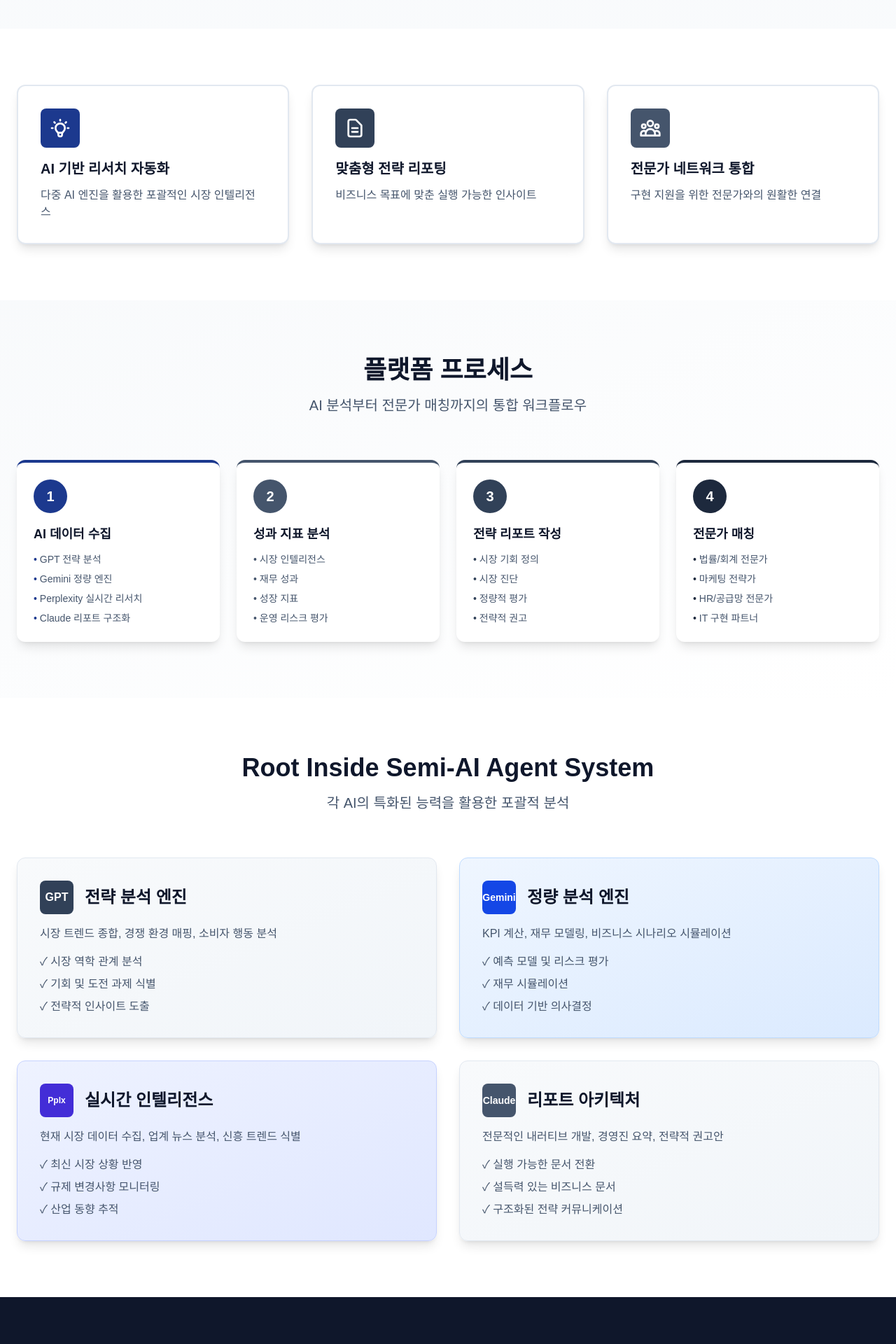
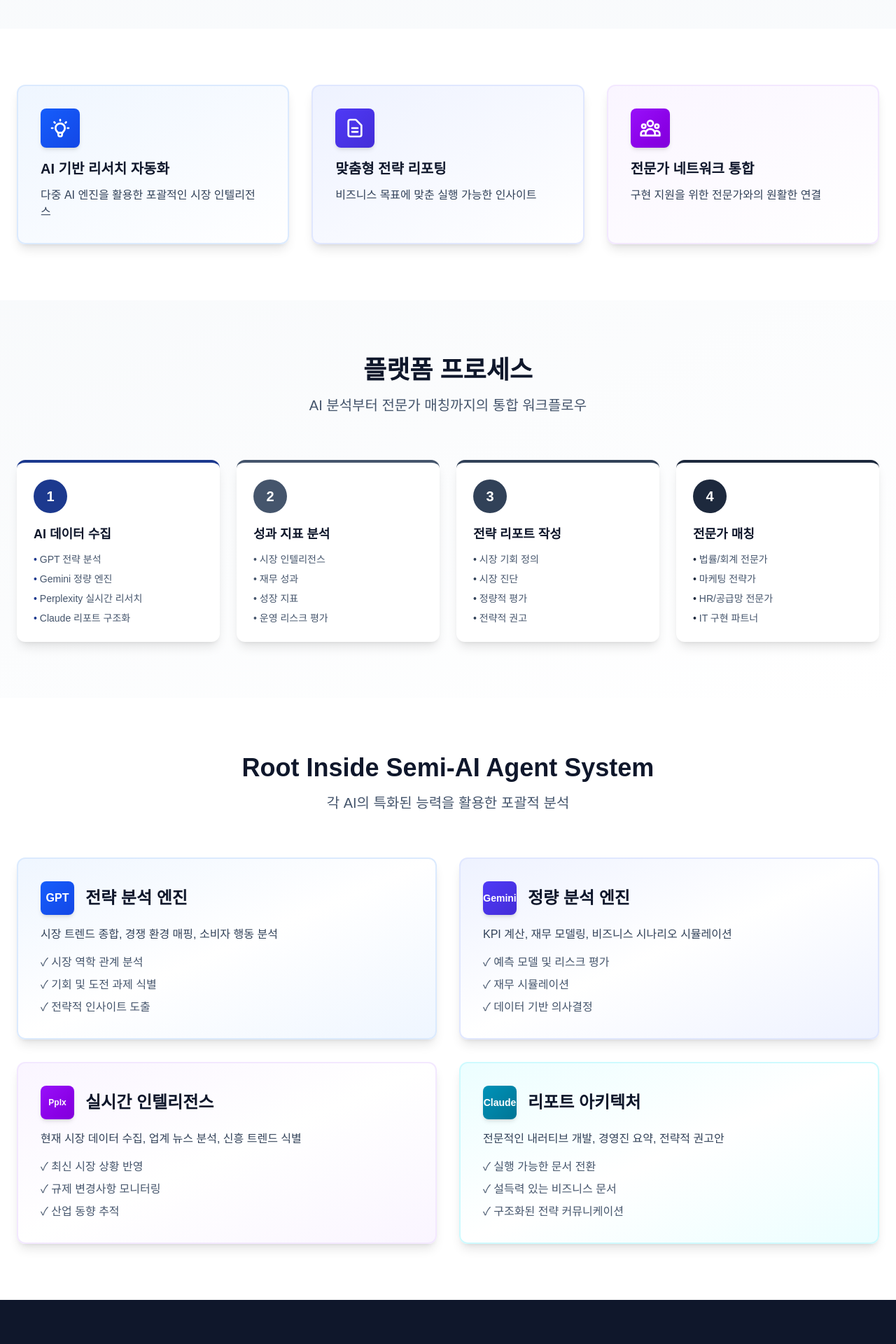
Before and after one commit to leekangyeop-cpu/semi_ai_agent, a Next.js app: page / in a window 1280 px wide. Shown: the part 440-2360 px from the top of the page at 70% size. Built offline with nearby package versions, Linux system fonts and the light colour scheme.

Commit message:
Root Inside 7

```diff
--- a/app/page.tsx
+++ b/app/page.tsx
@@ -141,34 +141,34 @@
       <section className="py-20 px-6 bg-white">
         <div className="max-w-7xl mx-auto">
           <div className="grid md:grid-cols-3 gap-8">
-            <div className="bg-white p-8 rounded-xl shadow-lg border-2 border-slate-200 hover:border-blue-900 transition-all">
-              <div className="w-14 h-14 bg-blue-900 rounded-lg flex items-center justify-center mb-4">
+            <div className="bg-gradient-to-br from-blue-50 to-white p-8 rounded-xl shadow-lg border-2 border-blue-100 hover:border-blue-500 hover:shadow-xl transition-all">
+              <div className="w-14 h-14 bg-gradient-to-br from-blue-600 to-blue-700 rounded-lg flex items-center justify-center mb-4 shadow-md">
                 <svg className="w-8 h-8 text-white" fill="none" stroke="currentColor" viewBox="0 0 24 24">
                   <path strokeLinecap="round" strokeLinejoin="round" strokeWidth={2} d="M9.663 17h4.673M12 3v1m6.364 1.636l-.707.707M21 12h-1M4 12H3m3.343-5.657l-.707-.707m2.828 9.9a5 5 0 117.072 0l-.548.547A3.374 3.374 0 0014 18.469V19a2 2 0 11-4 0v-.531c0-.895-.356-1.754-.988-2.386l-.548-.547z" />
                 </svg>
               </div>
               <h3 className="text-xl font-bold text-slate-900 mb-3">AI 기반 리서치 자동화</h3>
-              <p className="text-slate-600">다중 AI 엔진을 활용한 포괄적인 시장 인텔리전스</p>
+              <p className="text-slate-700">다중 AI 엔진을 활용한 포괄적인 시장 인텔리전스</p>
             </div>
 
-            <div className="bg-white p-8 rounded-xl shadow-lg border-2 border-slate-200 hover:border-blue-900 transition-all">
-              <div className="w-14 h-14 bg-slate-700 rounded-lg flex items-center justify-center mb-4">
+            <div className="bg-gradient-to-br from-indigo-50 to-white p-8 rounded-xl shadow-lg border-2 border-indigo-100 hover:border-indigo-500 hover:shadow-xl transition-all">
+              <div className="w-14 h-14 bg-gradient-to-br from-indigo-600 to-indigo-700 rounded-lg flex items-center justify-center mb-4 shadow-md">
                 <svg className="w-8 h-8 text-white" fill="none" stroke="currentColor" viewBox="0 0 24 24">
                   <path strokeLinecap="round" strokeLinejoin="round" strokeWidth={2} d="M9 12h6m-6 4h6m2 5H7a2 2 0 01-2-2V5a2 2 0 012-2h5.586a1 1 0 01.707.293l5.414 5.414a1 1 0 01.293.707V19a2 2 0 01-2 2z" />
                 </svg>
               </div>
               <h3 className="text-xl font-bold text-slate-900 mb-3">맞춤형 전략 리포팅</h3>
-              <p className="text-slate-600">비즈니스 목표에 맞춘 실행 가능한 인사이트</p>
+              <p className="text-slate-700">비즈니스 목표에 맞춘 실행 가능한 인사이트</p>
             </div>
 
-            <div className="bg-white p-8 rounded-xl shadow-lg border-2 border-slate-200 hover:border-blue-900 transition-all">
-              <div className="w-14 h-14 bg-slate-600 rounded-lg flex items-center justify-center mb-4">
+            <div className="bg-gradient-to-br from-purple-50 to-white p-8 rounded-xl shadow-lg border-2 border-purple-100 hover:border-purple-500 hover:shadow-xl transition-all">
+              <div className="w-14 h-14 bg-gradient-to-br from-purple-600 to-purple-700 rounded-lg flex items-center justify-center mb-4 shadow-md">
                 <svg className="w-8 h-8 text-white" fill="none" stroke="currentColor" viewBox="0 0 24 24">
                   <path strokeLinecap="round" strokeLinejoin="round" strokeWidth={2} d="M17 20h5v-2a3 3 0 00-5.356-1.857M17 20H7m10 0v-2c0-.656-.126-1.283-.356-1.857M7 20H2v-2a3 3 0 015.356-1.857M7 20v-2c0-.656.126-1.283.356-1.857m0 0a5.002 5.002 0 019.288 0M15 7a3 3 0 11-6 0 3 3 0 016 0zm6 3a2 2 0 11-4 0 2 2 0 014 0zM7 10a2 2 0 11-4 0 2 2 0 014 0z" />
                 </svg>
               </div>
               <h3 className="text-xl font-bold text-slate-900 mb-3">전문가 네트워크 통합</h3>
-              <p className="text-slate-600">구현 지원을 위한 전문가와의 원활한 연결</p>
+              <p className="text-slate-700">구현 지원을 위한 전문가와의 원활한 연결</p>
             </div>
           </div>
         </div>
@@ -247,14 +247,14 @@
           </div>
 
           <div className="grid md:grid-cols-2 gap-8">
-            <div className="bg-gradient-to-br from-slate-50 to-slate-100 p-8 rounded-xl shadow-lg border border-slate-200 hover:border-slate-300 transition-all">
+            <div className="bg-gradient-to-br from-blue-50 via-white to-blue-50 p-8 rounded-xl shadow-lg border-2 border-blue-100 hover:border-blue-400 hover:shadow-xl transition-all">
               <div className="flex items-center mb-4">
-                <div className="w-12 h-12 bg-slate-700 rounded-lg flex items-center justify-center mr-4">
+                <div className="w-12 h-12 bg-gradient-to-br from-blue-600 to-blue-700 rounded-lg flex items-center justify-center mr-4 shadow-md">
                   <span className="text-white font-bold">GPT</span>
                 </div>
                 <h3 className="text-2xl font-bold text-slate-900">전략 분석 엔진</h3>
               </div>
-              <p className="text-slate-600 mb-4">시장 트렌드 종합, 경쟁 환경 매핑, 소비자 행동 분석</p>
+              <p className="text-slate-700 mb-4">시장 트렌드 종합, 경쟁 환경 매핑, 소비자 행동 분석</p>
               <ul className="space-y-2 text-slate-600">
                 <li>✓ 시장 역학 관계 분석</li>
                 <li>✓ 기회 및 도전 과제 식별</li>
@@ -262,14 +262,14 @@
               </ul>
             </div>
 
-            <div className="bg-gradient-to-br from-blue-50 to-blue-100 p-8 rounded-xl shadow-lg border border-blue-200 hover:border-blue-300 transition-all">
+            <div className="bg-gradient-to-br from-indigo-50 via-white to-indigo-50 p-8 rounded-xl shadow-lg border-2 border-indigo-100 hover:border-indigo-400 hover:shadow-xl transition-all">
               <div className="flex items-center mb-4">
-                <div className="w-12 h-12 bg-blue-700 rounded-lg flex items-center justify-center mr-4">
+                <div className="w-12 h-12 bg-gradient-to-br from-indigo-600 to-indigo-700 rounded-lg flex items-center justify-center mr-4 shadow-md">
                   <span className="text-white font-bold text-sm">Gemini</span>
                 </div>
                 <h3 className="text-2xl font-bold text-slate-900">정량 분석 엔진</h3>
               </div>
-              <p className="text-slate-600 mb-4">KPI 계산, 재무 모델링, 비즈니스 시나리오 시뮬레이션</p>
+              <p className="text-slate-700 mb-4">KPI 계산, 재무 모델링, 비즈니스 시나리오 시뮬레이션</p>
               <ul className="space-y-2 text-slate-600">
                 <li>✓ 예측 모델 및 리스크 평가</li>
                 <li>✓ 재무 시뮬레이션</li>
@@ -277,14 +277,14 @@
               </ul>
             </div>
 
-            <div className="bg-gradient-to-br from-indigo-50 to-indigo-100 p-8 rounded-xl shadow-lg border border-indigo-200 hover:border-indigo-300 transition-all">
+            <div className="bg-gradient-to-br from-purple-50 via-white to-purple-50 p-8 rounded-xl shadow-lg border-2 border-purple-100 hover:border-purple-400 hover:shadow-xl transition-all">
               <div className="flex items-center mb-4">
-                <div className="w-12 h-12 bg-indigo-700 rounded-lg flex items-center justify-center mr-4">
+                <div className="w-12 h-12 bg-gradient-to-br from-purple-600 to-purple-700 rounded-lg flex items-center justify-center mr-4 shadow-md">
                   <span className="text-white font-bold text-xs">Pplx</span>
                 </div>
                 <h3 className="text-2xl font-bold text-slate-900">실시간 인텔리전스</h3>
               </div>
-              <p className="text-slate-600 mb-4">현재 시장 데이터 수집, 업계 뉴스 분석, 신흥 트렌드 식별</p>
+              <p className="text-slate-700 mb-4">현재 시장 데이터 수집, 업계 뉴스 분석, 신흥 트렌드 식별</p>
               <ul className="space-y-2 text-slate-600">
                 <li>✓ 최신 시장 상황 반영</li>
                 <li>✓ 규제 변경사항 모니터링</li>
@@ -292,14 +292,14 @@
               </ul>
             </div>
 
-            <div className="bg-gradient-to-br from-slate-50 to-slate-100 p-8 rounded-xl shadow-lg border border-slate-200 hover:border-slate-300 transition-all">
+            <div className="bg-gradient-to-br from-cyan-50 via-white to-cyan-50 p-8 rounded-xl shadow-lg border-2 border-cyan-100 hover:border-cyan-400 hover:shadow-xl transition-all">
               <div className="flex items-center mb-4">
-                <div className="w-12 h-12 bg-slate-600 rounded-lg flex items-center justify-center mr-4">
+                <div className="w-12 h-12 bg-gradient-to-br from-cyan-600 to-cyan-700 rounded-lg flex items-center justify-center mr-4 shadow-md">
                   <span className="text-white font-bold text-sm">Claude</span>
                 </div>
                 <h3 className="text-2xl font-bold text-slate-900">리포트 아키텍처</h3>
               </div>
-              <p className="text-slate-600 mb-4">전문적인 내러티브 개발, 경영진 요약, 전략적 권고안</p>
+              <p className="text-slate-700 mb-4">전문적인 내러티브 개발, 경영진 요약, 전략적 권고안</p>
               <ul className="space-y-2 text-slate-600">
                 <li>✓ 실행 가능한 문서 전환</li>
                 <li>✓ 설득력 있는 비즈니스 문서</li>
@@ -590,7 +590,7 @@
                   <div className="mt-4 pt-4 border-t border-blue-200">
                     <button
                       onClick={handleContactWithContext}
-                      className="w-full bg-gradient-to-r from-slate-700 to-slate-600 text-white px-6 py-3 rounded-lg font-semibold hover:shadow-lg transition-all flex items-center justify-center gap-2"
+                      className="w-full bg-gradient-to-r from-indigo-600 to-purple-600 text-white px-6 py-3 rounded-lg font-semibold hover:shadow-lg hover:from-indigo-700 hover:to-purple-700 transition-all flex items-center justify-center gap-2"
                     >
                       <svg className="w-5 h-5" fill="none" stroke="currentColor" viewBox="0 0 24 24">
                         <path strokeLinecap="round" strokeLinejoin="round" strokeWidth={2} d="M3 8l7.89 5.26a2 2 0 002.22 0L21 8M5 19h14a2 2 0 002-2V7a2 2 0 00-2-2H5a2 2 0 00-2 2v10a2 2 0 002 2z" />
```
Also changed, not shown: app/about/page.tsx (+41 -41 lines).
